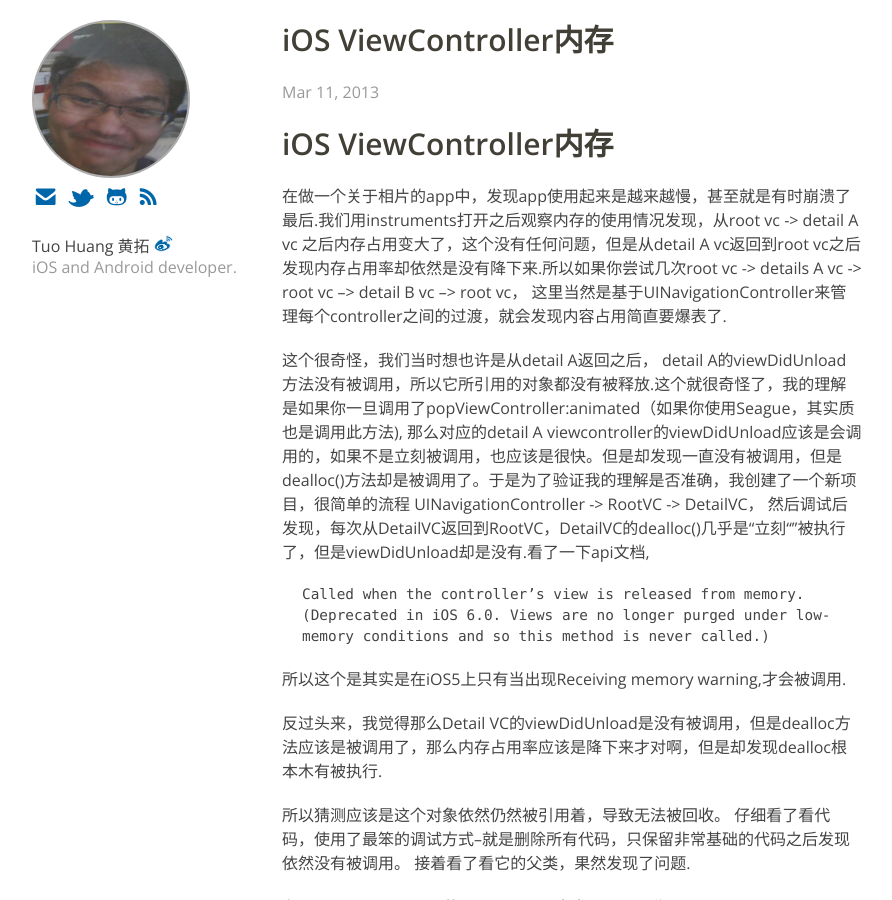
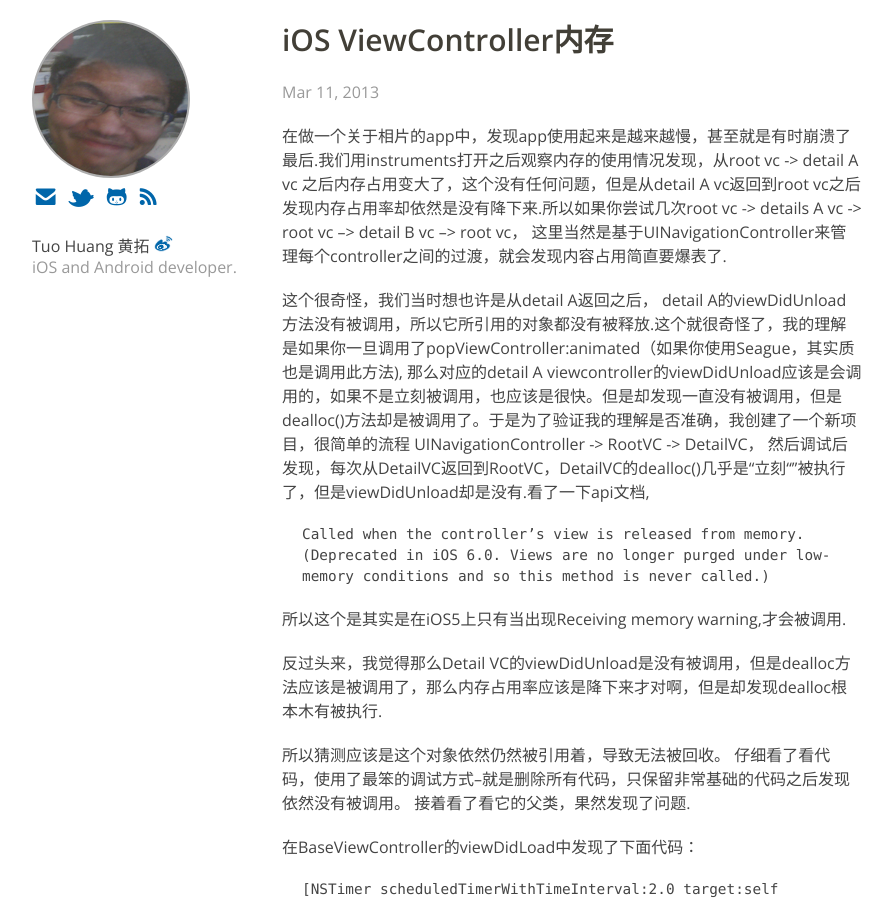
Before and after one commit to tuo/tuo.github.io, a Jekyll site: the page built from _posts/2013-03-11-ios-view-controller-memory-issue.md, in a window 1280 px wide and 900 px high. Shown: the whole window, without its empty margins (138-1030 px from the left). Built offline with Jekyll 4.4.1, drawn with Linux system fonts in a browser that asks for light colours; comment, search, counter and statistics services are not loaded.

Commit message:
fix title

```diff
--- a/_posts/2013-03-11-ios-view-controller-memory-issue.md
+++ b/_posts/2013-03-11-ios-view-controller-memory-issue.md
@@ -5,7 +5,6 @@
 published: true
 ---
 
-#iOS ViewController内存
 在做一个关于相片的app中，发现app使用起来是越来越慢，甚至就是有时崩溃了最后.我们用instruments打开之后观察内存的使用情况发现，从root vc -> detail A vc 之后内存占用变大了，这个没有任何问题，但是从detail A vc返回到root vc之后发现内存占用率却依然是没有降下来.所以如果你尝试几次root vc -> details A vc -> root vc --> detail B vc --> root vc， 这里当然是基于UINavigationController来管理每个controller之间的过渡，就会发现内容占用简直要爆表了.
 
 这个很奇怪，我们当时想也许是从detail A返回之后， detail A的viewDidUnload方法没有被调用，所以它所引用的对象都没有被释放.这个就很奇怪了，我的理解是如果你一旦调用了popViewController:animated（如果你使用Seague，其实质也是调用此方法), 那么对应的detail A viewcontroller的viewDidUnload应该是会调用的，如果不是立刻被调用，也应该是很快。但是却发现一直没有被调用，但是dealloc()方法却是被调用了。于是为了验证我的理解是否准确，我创建了一个新项目，很简单的流程 UINavigationController -> RootVC -> DetailVC， 然后调试后发现，每次从DetailVC返回到RootVC，DetailVC的dealloc()几乎是“立刻“”被执行了，但是viewDidUnload却是没有.看了一下api文档,
```
